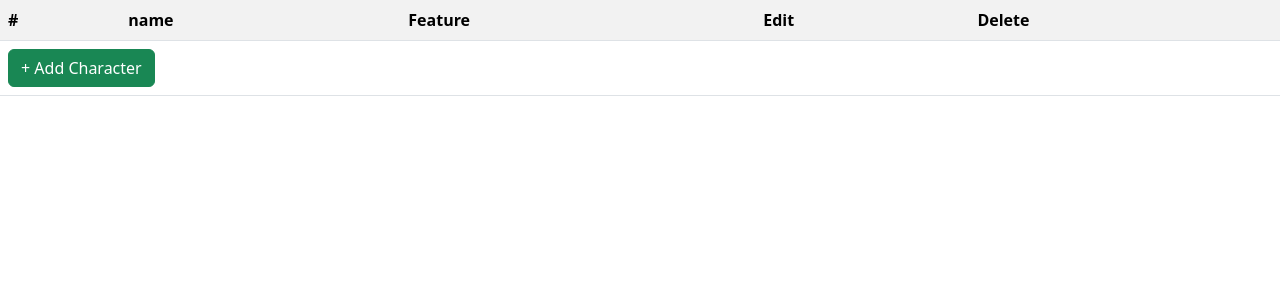
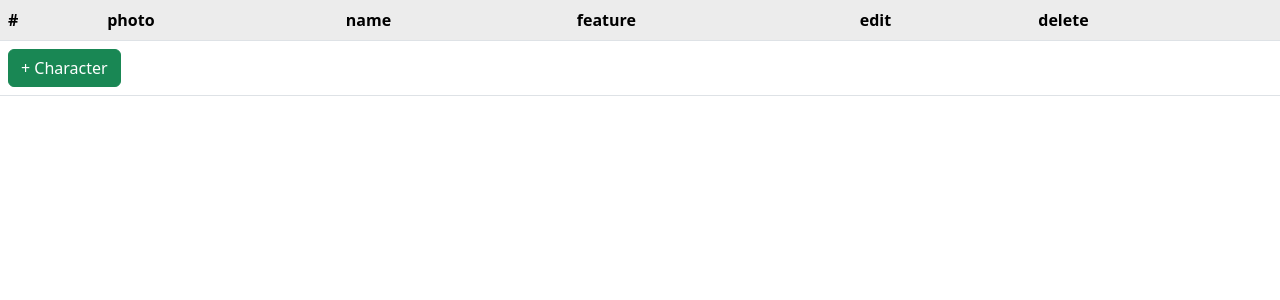
Before and after one commit to bhark065/Django-study, a Django app: a page that uses NetworkProgramming_helloidol2/로보카폴리/templates/로보카폴리/character_list.html in a window 1280 px wide. Shown: the top 300 px of the page. Run offline with Django 4.2, Linux system fonts and the light colour scheme; data that the repository does not hold is empty.

Commit message:
models photo; views CharacterCreateView, CharacterUpdateView add 'photo' in fields; templates, enctype="multipart/form-data", character.photo None이 아니면, {{ character.photo.url }}; urls MEDIA_URL -> MEDIA_ROOT

```diff
--- a/NetworkProgramming_helloidol2/helloidol2/urls.py
+++ b/NetworkProgramming_helloidol2/helloidol2/urls.py
@@ -14,6 +14,8 @@ Including another URLconf
     1. Import the include() function: from django.urls import include, path
     2. Add a URL to urlpatterns:  path('blog/', include('blog.urls'))
 """
+from django.conf import settings
+from django.conf.urls.static import static
 from django.contrib import admin
 from django.urls import path, include
 
@@ -21,3 +23,6 @@ urlpatterns = [
     path('로보카폴리/', include('로보카폴리.urls')),
     path('admin/', admin.site.urls),
 ]
+
+if settings.DEBUG:
+    urlpatterns += static(settings.MEDIA_URL, document_root=settings.MEDIA_ROOT)
--- a/NetworkProgramming_helloidol2/로보카폴리/models.py
+++ b/NetworkProgramming_helloidol2/로보카폴리/models.py
@@ -6,6 +6,7 @@ from django.shortcuts import resolve_url
 class Character(models.Model):
     name = models.CharField(max_length=20)                  # CharField()는 max_length 필수
     feature = models.CharField(max_length=100)
+    photo = models.ImageField(upload_to='photo/%Y/%m/%d/', null=True)
     created_at = models.DateTimeField(auto_now_add=True)    # 데이터 만들어질 때 자동으로 날짜, 시간 기록
     updated_at = models.DateTimeField(auto_now=True)        # 데이터 수정할 때 자동으로 날짜, 시간 기록
 
--- a/NetworkProgramming_helloidol2/로보카폴리/templates/로보카폴리/character_create.html
+++ b/NetworkProgramming_helloidol2/로보카폴리/templates/로보카폴리/character_create.html
@@ -3,7 +3,7 @@
 {% block title %}Character_Create{% endblock %}
 
 {% block content %}
-    <form action="" method="post">
+    <form action="" method="post" enctype="multipart/form-data">
         {% csrf_token %}
         {{ form.as_p }}
         <input type="submit" value="+ Character" class="btn btn-success">
--- a/NetworkProgramming_helloidol2/로보카폴리/templates/로보카폴리/character_detail.html
+++ b/NetworkProgramming_helloidol2/로보카폴리/templates/로보카폴리/character_detail.html
@@ -4,6 +4,12 @@
 
 {% block content %}
     <h1>{{ character.name }}</h1>
+    {% if character.photo == None %}
+        {% load static %}
+        <img src="{% static '로보카폴리/photo/noPhoto.png' %}" alt="사진 없음">
+    {% else %}
+        <img src="{{ character.photo.url }}" alt="업로드한 사진">
+    {% endif %}
     <ul>
         <li>{{ character.feature }}</li>
         <li>{{ character.created_at }}</li>
--- a/NetworkProgramming_helloidol2/로보카폴리/templates/로보카폴리/character_list.html
+++ b/NetworkProgramming_helloidol2/로보카폴리/templates/로보카폴리/character_list.html
@@ -1,30 +1,42 @@
 {% extends 'base.html' %}
-
-{% block title %}Character_List{% endblock %}
-
+{% block title %}Character List{% endblock %}
 {% block content %}
-    <table class="table table-striped">
+    <div>
+        <table class="table table-hover">
             <tr>
                 <th>#</th>
+                <th>photo</th>
                 <th>name</th>
-            <th>Feature</th>
-            <th>Edit</th>
-            <th>Delete</th>
+                <th>feature</th>
+                <th>edit</th>
+                <th>delete</th>
             </tr>
-
             {% for character in character_list %}
                 <tr>
                     <td>{{ forloop.counter }}</td>
-            <td> <a href="{% url '로보카폴리:character_detail' pk=character.id %}" style="text-decoration: none; color: black">{{ character.name }}</a> </td>
+                    <td>
+                        {% if character.photo == None %}
+                            {% load static %}
+                            <img src="{% static '로보카폴리/photo/noPhoto.png' %}" alt="사진 없음" style="width: 100px; height: 100px; object-fit: contain">
+                        {% else %}
+                            <img src="{{ character.photo.url }}" alt="프로필 사진" style="width: 100px; height: 100px; object-fit: contain">
+                        {% endif %}
+                    </td>
+                    <td><a href="{% url '로보카폴리:character_detail' pk=character.id %}">{{ character.name }}</a></td>
                     <td>{{ character.feature }}</td>
-            <td> <a href="{% url '로보카폴리:character_update' pk=character.id %}" class="btn btn-warning">🛠️️</a> ️</td>
-            <td> <a href="{% url '로보카폴리:character_delete' pk=character.id %}" class="btn btn-danger">✖️️</a> ️</td>
+                    <td>
+                        <a href="{% url '로보카폴리:character_update' pk=character.id %}" class="btn btn-warning">⚒️</a>
+                    </td>
+                    <td>
+                        <a href="{% url '로보카폴리:character_delete' pk=character.id %}" class="btn btn-danger">💣</a>
+                    </td>
                 </tr>
             {% endfor %}
             <tr>
-            <td colspan="5">
-                <a href="{% url '로보카폴리:character_create' %}" class="btn btn-success">+ Add Character</a>
+                <td colspan="6">
+                    <a href="{% url '로보카폴리:character_create' %}" class="btn btn-success">+ Character</a>
                 </td>
             </tr>
         </table>
+    </div>
 {% endblock %}
--- a/NetworkProgramming_helloidol2/로보카폴리/templates/로보카폴리/character_update.html
+++ b/NetworkProgramming_helloidol2/로보카폴리/templates/로보카폴리/character_update.html
@@ -3,7 +3,7 @@
 {% block title %}Character_Update{% endblock %}
 
 {% block content %}
-    <form action="" method="post">
+    <form action="" method="post" enctype="multipart/form-data">
         {% csrf_token %}
         {{ form.as_ul }}
         <input type="submit" value="🛠️ Character" class="btn btn-warning">
--- a/NetworkProgramming_helloidol2/로보카폴리/views.py
+++ b/NetworkProgramming_helloidol2/로보카폴리/views.py
@@ -1,4 +1,3 @@
-from django.shortcuts import render
 from django.urls import reverse_lazy
 from django.views.generic import ListView, DetailView, CreateView, UpdateView, DeleteView
 
@@ -20,13 +19,13 @@ class CharacterListDetail(DetailView):
 
 class CharacterCreateView(CreateView):
     model = Character
-    fields = ['name', 'feature']                                # '__all__'
+    fields = ['name', 'feature', 'photo']                                # '__all__'
     template_name_suffix = '_create'                            # character_form.html -> character_create.html
     success_url = reverse_lazy('로보카폴리:character_list')      # 만들기 성공할 때 이동할 url
 
 class CharacterUpdateView(UpdateView):
     model = Character
-    fields = '__all__'                                      # ['name', 'feature']
+    fields = '__all__'                                      # ['name', 'feature', 'photo']
     template_name_suffix = '_update'                        # character_form.html -> character_update.html
     success_url = reverse_lazy('로보카폴리:character_list')  # 수정 성공할 때 이동할 url
 
```
Also changed, not shown: NetworkProgramming_helloidol2/helloidol2/settings.py (+8 -0 lines), NetworkProgramming_helloidol2/README.md, NetworkProgramming_helloidol2/로보카폴리/static/로보카폴리/photo/noPhoto.png (added). Lines whose indentation alone changed are shown as unchanged.
